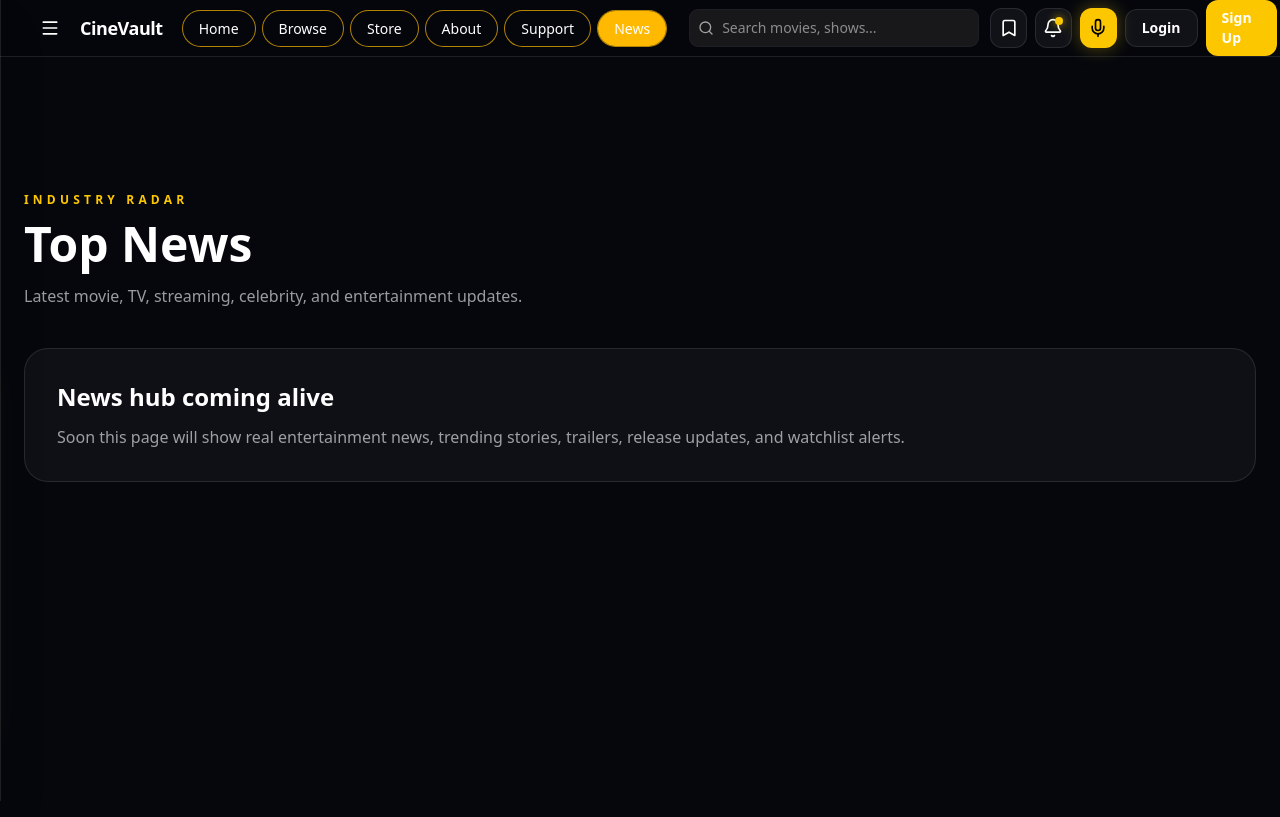
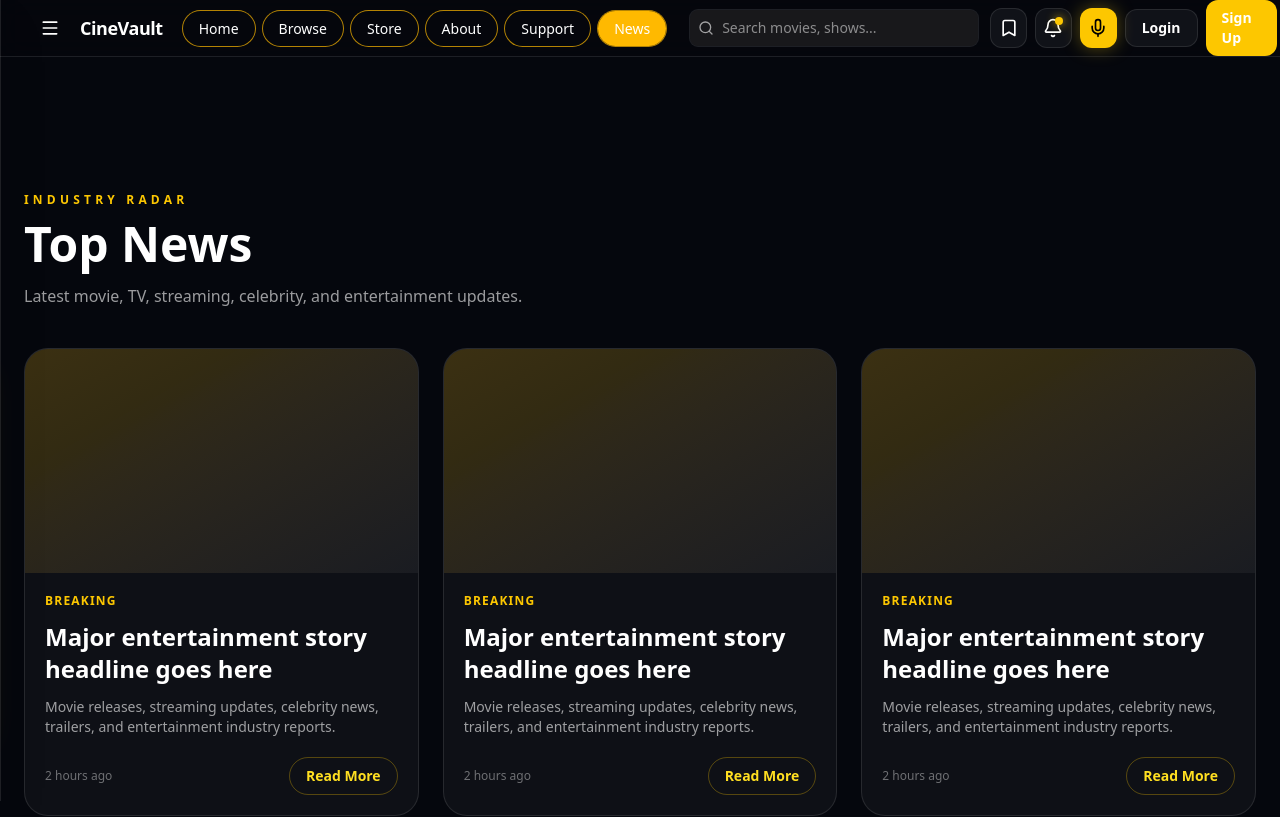
Before and after one commit to breezy23333/cinevault, a Next.js app: page /news in a window 1280 px wide. Shown: the top 817 px of the page. Built offline with nearby package versions, Linux system fonts and the light colour scheme.

Commit message:
Add CineVault news page

```diff
--- a/app/news/page.tsx
+++ b/app/news/page.tsx
@@ -12,12 +12,40 @@ export default function NewsPage() {
           Latest movie, TV, streaming, celebrity, and entertainment updates.
         </p>
 
-        <div className="mt-10 rounded-3xl border border-white/10 bg-white/[0.04] p-8">
-          <h2 className="text-2xl font-bold">News hub coming alive</h2>
-          <p className="mt-3 text-white/60">
-            Soon this page will show real entertainment news, trending stories,
-            trailers, release updates, and watchlist alerts.
-          </p>
+            <div className="mt-10 grid gap-6 md:grid-cols-2 xl:grid-cols-3">
+        {[1, 2, 3, 4, 5, 6].map((item) => (
+            <article
+            key={item}
+            className="group overflow-hidden rounded-3xl border border-white/10 bg-white/[0.04] transition hover:border-yellow-400/40 hover:bg-white/[0.06]"
+            >
+            <div className="h-56 bg-gradient-to-br from-yellow-500/20 to-white/5" />
+
+            <div className="p-5">
+                <p className="text-xs font-bold uppercase tracking-widest text-yellow-400">
+                Breaking
+                </p>
+
+                <h2 className="mt-3 line-clamp-2 text-2xl font-black transition group-hover:text-yellow-300">
+                Major entertainment story headline goes here
+                </h2>
+
+                <p className="mt-3 line-clamp-3 text-sm text-white/60">
+                Movie releases, streaming updates, celebrity news, trailers,
+                and entertainment industry reports.
+                </p>
+
+                <div className="mt-5 flex items-center justify-between">
+                <span className="text-xs text-white/40">
+                    2 hours ago
+                </span>
+
+                <button className="rounded-full border border-yellow-400/30 px-4 py-2 text-sm font-bold text-yellow-300 transition hover:bg-yellow-400 hover:text-black">
+                    Read More
+                </button>
+                </div>
+            </div>
+            </article>
+        ))}
         </div>
       </section>
     </main>
```
